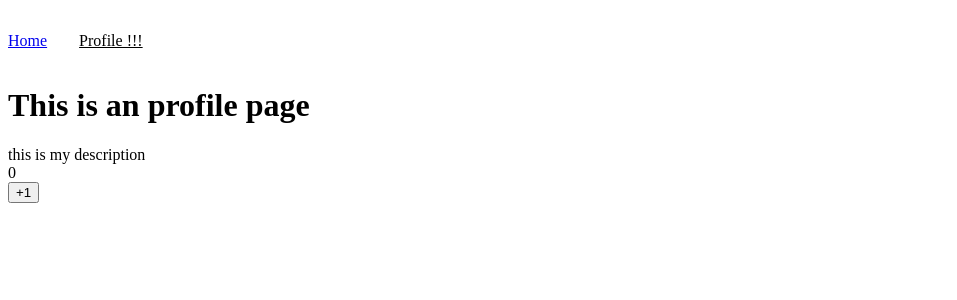
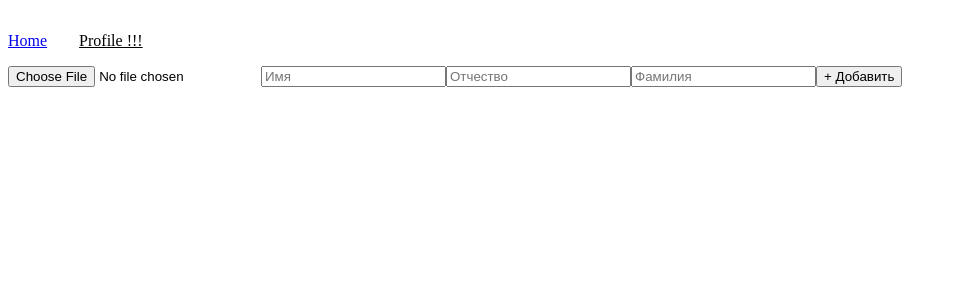
Before and after one commit to teaMasterAl/ProfileApp, a Vue app: page /profile in a window 1280 px wide. Shown: the top 300 px of the page, without its empty margins (0-957 px from the left). Built offline with nearby package versions, Linux system fonts and the light colour scheme.

Commit message:
person test lk

```diff
--- a/src/stores/counter.js
+++ b/src/stores/counter.js
@@ -1,12 +1,16 @@
-import { ref, computed } from 'vue'
+// import { ref, computed } from 'vue'
 import { defineStore } from 'pinia'
 
-export const useCounterStore = defineStore('counter', () => {
-  const count = ref(0)
-  const doubleCount = computed(() => count.value * 2)
-  function increment() {
-    count.value++
+export const useProfileStore = defineStore('useProfileStore', () => {
+  // const count = ref(0)
+  // const doubleCount = computed(() => count.value * 2)
+  // function increment() {
+  //   count.value++
+  // }
+
+  function saveProfile( dataProfile ) {
+    localStorage.setItem('profiles', JSON.stringify(dataProfile))
   }
 
-  return { count, doubleCount, increment }
+  return { saveProfile }
 })
--- a/src/views/HomeView.vue
+++ b/src/views/HomeView.vue
@@ -1,14 +1,42 @@
 <template>
-  <main>
-    <h1>Hello world</h1>
-    <h3>{{counterStore.count}}</h3>
-    <h4>hello h4</h4>
-    <button @click="counterStore.increment">+1</button>
-  </main>
+  <div>
+    <img :src="imageSrc">
+    <div>
+      {{name}}
+    </div>
+    <div>
+      {{patronymic}}
+    </div>
+    <div>
+      {{surname}}
+    </div>
+  </div>
 </template>
 
 <script setup>
-import {useCounterStore} from "../stores/counter";
 
-const counterStore = useCounterStore()
+import { computed, onMounted, ref } from "vue"
+
+const imageSrc = ref('')
+const name = ref('')
+const patronymic = ref('')
+const surname = ref('')
+
+onMounted(() => {
+   const data = localStorage.getItem('profiles')
+   const profile = JSON.parse(data)
+
+   imageSrc.value = profile.imageSrc
+   name.value = profile.name
+   patronymic.value = profile.patronymic
+   surname.value = profile.surname
+})
+
 </script>
+
+<style scoped>
+ img{
+  width: 100px;
+  height: 100px;
+ }
+</style>
--- a/src/views/ProfileView.vue
+++ b/src/views/ProfileView.vue
@@ -1,12 +1,77 @@
 <template>
-  <h1>This is an profile page</h1>
-  <div>this is my description</div>
-  <div>{{ counterStore.count }}</div>
-  <button @click="counterStore.increment">+1</button>
+  <div>
+    <input type="file" @change="onFileSelected">
+    <input type="text" placeholder="Имя" v-model="name">
+    <input type="text" placeholder="Отчество" v-model="patronymic">
+    <input type="text" placeholder="Фамилия" v-model="surname">
+    <button @click="sendData">+ Добавить</button>
+
+    <!-- <img :src="src"> -->
+
+  </div>
 </template>
 
 <script setup>
-import { useCounterStore } from '../stores/counter'
+import { ref, onMounted  } from 'vue'
+import { createPinia } from 'pinia'
+import {useProfileStore} from "../stores/counter";
 
-const counterStore = useCounterStore()
+const imageSrc = ref('')
+const name = ref('')
+const patronymic = ref('')
+const surname = ref('')
+
+const profileStore = useProfileStore()
+
+
+const onFileSelected = (event) => {
+  const file = event.target.files[0]
+
+  const reader = new FileReader();
+  reader.readAsDataURL(file);
+  const qwerty =  reader.result
+
+  reader.onload = function () {
+    // const base64String = reader.result;
+    // localStorage.setItem('imgSrc', base64String);
+    imageSrc.value = reader.result;
+  };
+}
+
+
+const sendData = () => {
+ const dataProfile = {
+  name: name.value,
+  patronymic: patronymic.value,
+  surname: surname.value,
+  imageSrc: src.value,
+ }
+ profileStore.saveProfile(dataProfile)
+}
+
+const src = ref(null)
+onMounted(() => {
+   src.value = localStorage.getItem('imgSrc')
+
+})
+
+// Преобразовать файл в строку base64:
+// javascript
+// Copy code
+// const reader = new FileReader();
+// reader.readAsDataURL(selectedFile);
+// reader.onload = function () {
+//   const base64String = reader.result;
+//   localStorage.setItem('image', base64String);
+// };
+
 </script>
+
+<style scoped>
+
+img{
+  width: 100px;
+  height: 100px;
+}
+
+</style>
```
